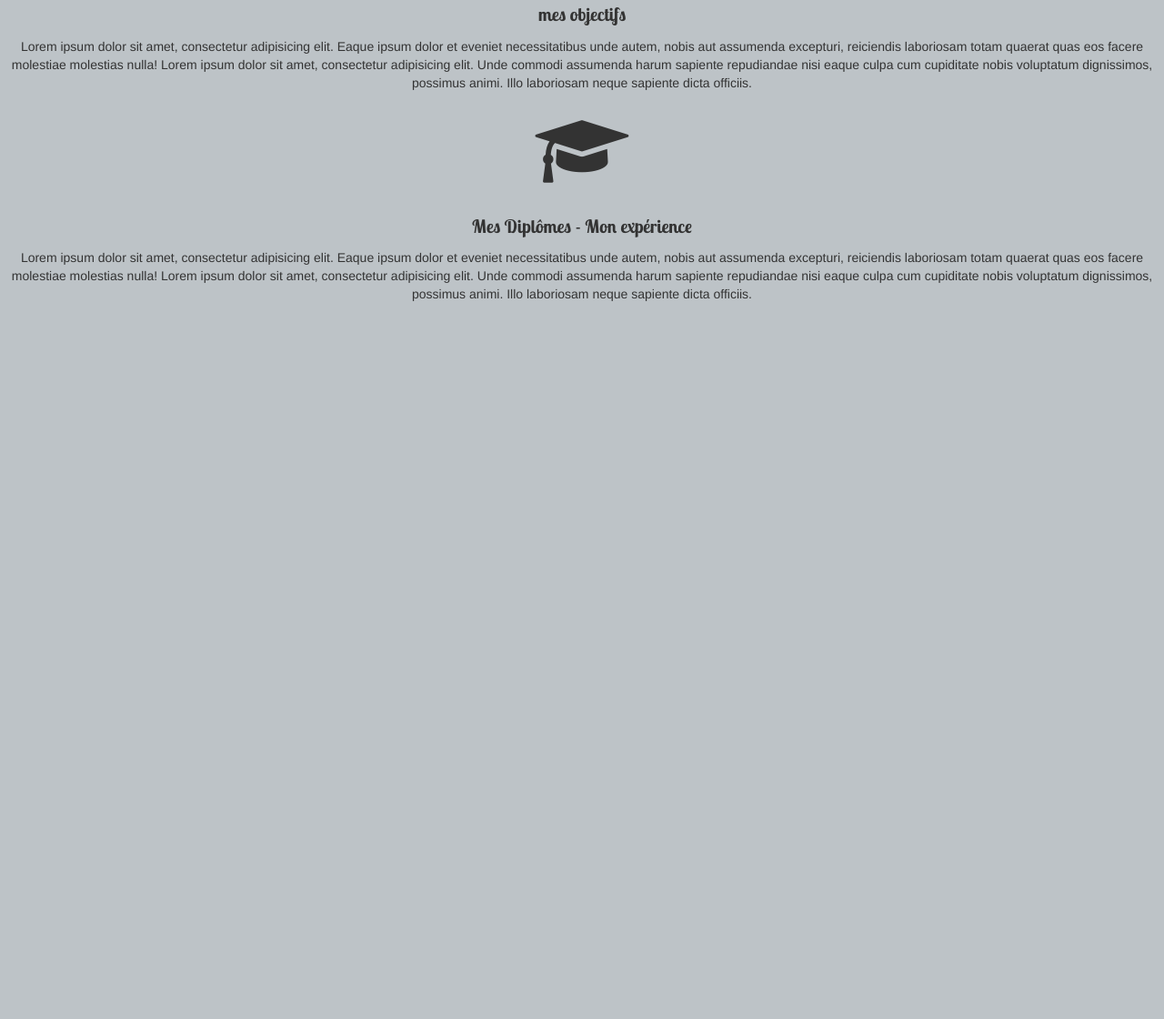
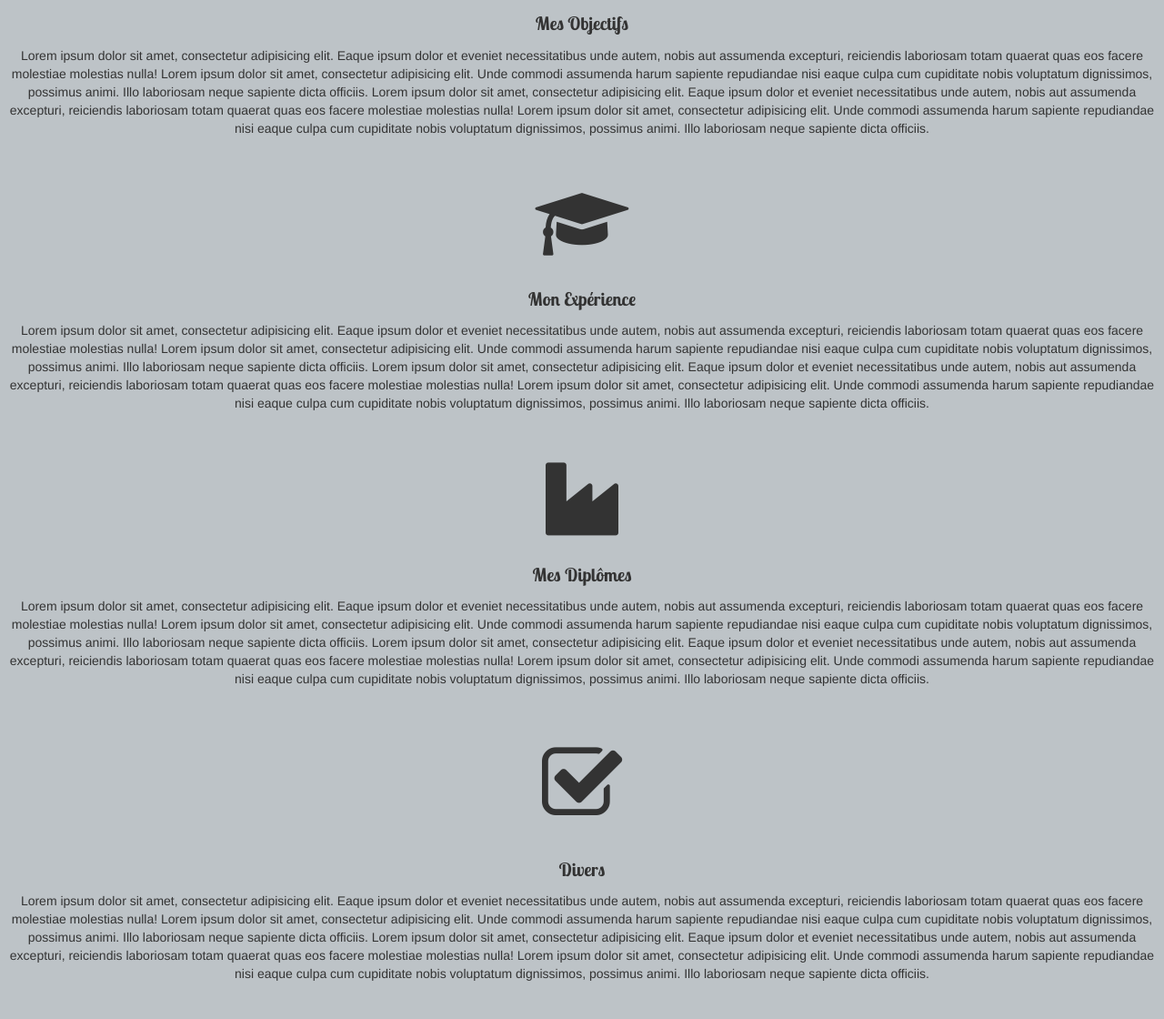
Before and after one commit to VDelnatte/MonCVSite, a plain HTML site: page index.html in a window 1280 px wide. Shown: the part 388-1508 px from the top of the page at 91% size. Before the commit the page ends 800 px from the top, so only its background shows below. Drawn offline with nearby package versions, Linux system fonts and the light colour scheme; files that its build step writes are made by us from their sources.

Commit message:
un peu de peaufinement par ci par là

```diff
--- a/index.html
+++ b/index.html
@@ -35,16 +35,26 @@
 
     <div id="Objectifs">
         <p class="logo-graph"><i class="fa fa-line-chart"></i></p>
-        <p class="titre1"><strong>mes objectifs</strong></p>
-        <p>Lorem ipsum dolor sit amet, consectetur adipisicing elit. Eaque ipsum dolor et eveniet                     necessitatibus         unde autem, nobis aut assumenda excepturi, reiciendis laboriosam totam quaerat         quas eos facere molestiae         molestias nulla! Lorem ipsum dolor sit amet, consectetur adipisicing         elit. Unde commodi assumenda harum         sapiente repudiandae nisi eaque culpa cum cupiditate nobis         voluptatum dignissimos, possimus animi. Illo         laboriosam neque sapiente dicta officiis.</p>
+        <p class="titre1"><strong>Mes Objectifs</strong></p>
+        <p>Lorem ipsum dolor sit amet, consectetur adipisicing elit. Eaque ipsum dolor et eveniet                     necessitatibus         unde autem, nobis aut assumenda excepturi, reiciendis laboriosam totam quaerat         quas eos facere molestiae         molestias nulla! Lorem ipsum dolor sit amet, consectetur adipisicing         elit. Unde commodi assumenda harum         sapiente repudiandae nisi eaque culpa cum cupiditate nobis         voluptatum dignissimos, possimus animi. Illo         laboriosam neque sapiente dicta officiis. Lorem           ipsum dolor sit amet, consectetur adipisicing elit. Eaque ipsum dolor et eveniet                               necessitatibus         unde autem, nobis aut assumenda excepturi, reiciendis laboriosam totam                 quaerat         quas eos facere molestiae         molestias nulla! Lorem ipsum dolor sit amet,                 consectetur adipisicing         elit. Unde commodi assumenda harum         sapiente repudiandae nisi           eaque culpa cum cupiditate nobis         voluptatum dignissimos, possimus animi. Illo                         laboriosam neque sapiente dicta officiis.</p>
     </div>
 
     <div id="Experience">
         <p class="logo-grade"><i class="fa fa-graduation-cap"></i></p>
-        <p class="titre2"><strong>Mes Diplômes - Mon expérience</strong></p>
-        <p>Lorem ipsum dolor sit amet, consectetur adipisicing elit. Eaque ipsum dolor et eveniet                     necessitatibus         unde autem, nobis aut assumenda excepturi, reiciendis laboriosam totam quaerat         quas eos facere molestiae         molestias nulla! Lorem ipsum dolor sit amet, consectetur adipisicing         elit. Unde commodi assumenda harum         sapiente repudiandae nisi eaque culpa cum cupiditate nobis         voluptatum dignissimos, possimus animi. Illo         laboriosam neque sapiente dicta officiis.</p>
+        <p class="titre2"><strong>Mon Expérience</strong></p>
+        <p>Lorem ipsum dolor sit amet, consectetur adipisicing elit. Eaque ipsum dolor et eveniet                     necessitatibus         unde autem, nobis aut assumenda excepturi, reiciendis laboriosam totam quaerat         quas eos facere molestiae         molestias nulla! Lorem ipsum dolor sit amet, consectetur adipisicing         elit. Unde commodi assumenda harum         sapiente repudiandae nisi eaque culpa cum cupiditate nobis         voluptatum dignissimos, possimus animi. Illo         laboriosam neque sapiente dicta officiis. Lorem           ipsum dolor sit amet, consectetur adipisicing elit. Eaque ipsum dolor et eveniet                               necessitatibus         unde autem, nobis aut assumenda excepturi, reiciendis laboriosam totam                 quaerat         quas eos facere molestiae         molestias nulla! Lorem ipsum dolor sit amet,                 consectetur adipisicing         elit. Unde commodi assumenda harum         sapiente repudiandae nisi           eaque culpa cum cupiditate nobis         voluptatum dignissimos, possimus animi. Illo                         laboriosam neque sapiente dicta officiis.</p>
     </div>
 
+    <div id="Diplomes">
+        <p class="logo-industry"><i class="fa fa-industry"></i></p>
+        <p class="titre3"><strong>Mes Diplômes</strong></p>
+        <p>Lorem ipsum dolor sit amet, consectetur adipisicing elit. Eaque ipsum dolor et eveniet                     necessitatibus         unde autem, nobis aut assumenda excepturi, reiciendis laboriosam totam quaerat         quas eos facere molestiae         molestias nulla! Lorem ipsum dolor sit amet, consectetur adipisicing         elit. Unde commodi assumenda harum         sapiente repudiandae nisi eaque culpa cum cupiditate nobis         voluptatum dignissimos, possimus animi. Illo         laboriosam neque sapiente dicta officiis. Lorem           ipsum dolor sit amet, consectetur adipisicing elit. Eaque ipsum dolor et eveniet                               necessitatibus         unde autem, nobis aut assumenda excepturi, reiciendis laboriosam totam                 quaerat         quas eos facere molestiae         molestias nulla! Lorem ipsum dolor sit amet,                 consectetur adipisicing         elit. Unde commodi assumenda harum         sapiente repudiandae nisi           eaque culpa cum cupiditate nobis         voluptatum dignissimos, possimus animi. Illo                         laboriosam neque sapiente dicta officiis.</p>
+    </div>
+
+    <div id="Divers">
+        <p class="logo-divers"><i class="fa fa-check-square-o"></i></p>
+        <p class="titre4"><strong>Divers</strong></p>
+        <p>Lorem ipsum dolor sit amet, consectetur adipisicing elit. Eaque ipsum dolor et eveniet                     necessitatibus         unde autem, nobis aut assumenda excepturi, reiciendis laboriosam totam quaerat         quas eos facere molestiae         molestias nulla! Lorem ipsum dolor sit amet, consectetur adipisicing         elit. Unde commodi assumenda harum         sapiente repudiandae nisi eaque culpa cum cupiditate nobis         voluptatum dignissimos, possimus animi. Illo         laboriosam neque sapiente dicta officiis. Lorem           ipsum dolor sit amet, consectetur adipisicing elit. Eaque ipsum dolor et eveniet                               necessitatibus         unde autem, nobis aut assumenda excepturi, reiciendis laboriosam totam                 quaerat         quas eos facere molestiae         molestias nulla! Lorem ipsum dolor sit amet,                 consectetur adipisicing         elit. Unde commodi assumenda harum         sapiente repudiandae nisi           eaque culpa cum cupiditate nobis         voluptatum dignissimos, possimus animi. Illo                         laboriosam neque sapiente dicta officiis.</p>
     </div>
 
 
--- a/style.css
+++ b/style.css
@@ -5,13 +5,13 @@ body {
 #my-header {
     background-color: #2c3e50;
     background-size: cover;
-    margin: -20px -20px +20px -20px;
+    margin-bottom: 60px;
 }
 
 .name {
     font-family: 'Lobster Two', cursive;
     color: #95a5a6;
-    padding: 30px 0px 0px 40px;
+    padding: 20px 0px 0px 20px;
     text-align: left;
     font-size: 25px;
 }
@@ -21,8 +21,8 @@ body {
     color: #7f8c8d;
     font-size: 45px;
     text-align: center;
-    margin-top: 40px;
-    margin-bottom: 40px;
+    margin-top: 20px;
+    margin-bottom: 20px;
 }
 
 .email {
@@ -30,7 +30,21 @@ body {
     color: #95a5a6;
     text-align: right;
     font-size: 25px;
-    padding: 0px 40px 20px 0px;
+    padding: 0px 20px 20px 0px;
+}
+
+
+
+
+#Objectifs {
+    text-align: center;
+    padding-bottom: 30px;
+}
+
+.titre1 {
+    font-family: 'Lobster Two', cursive;
+    font-size: 20px;
+    text-align: center;
 }
 
 .logo-graph {
@@ -38,24 +52,62 @@ body {
     text-align: center;
 }
 
-#Objectifs {
-    text-align: center;
-}
 
-.titre1 {
-    font-family: 'Lobster Two', cursive;
-    font-size: 20px;
-}
+
 
 #Experience {
     text-align: center;
+    padding-bottom: 30px;
+
 }
 
 .titre2 {
     font-family: 'Lobster Two', cursive;
     font-size: 20px;
+    text-align: center;
 }
 
 .logo-grade {
     font-size: 80px;
     text-align: center;
+}
+
+
+
+
+#Diplomes {
+    text-align: center;
+    padding-bottom: 30px;
+
+}
+
+.titre3 {
+    font-family: 'Lobster Two', cursive;
+    font-size: 20px;
+    text-align: center;
+}
+
+.logo-industry {
+    font-size: 80px;
+    text-align: center;
+}
+
+
+
+
+#Divers {
+    text-align: center;
+    padding-bottom: 30px;
+
+}
+
+.titre4 {
+    font-family: 'Lobster Two', cursive;
+    font-size: 20px;
+    text-align: center;
+}
+
+.logo-divers {
+    font-size: 95px;
+    text-align: center;
+}
```
